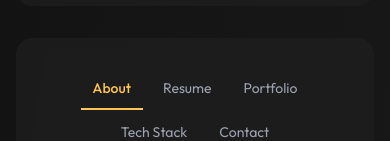
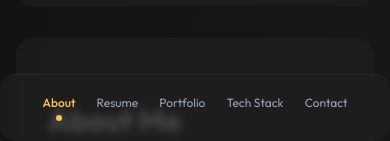
Before and after one commit to prashanttc/portfolio2.0, a Next.js app: page / in a window 390 px wide. Shown: the part 703-844 px from the top of the page. Built offline with nearby package versions, Linux system fonts and the light colour scheme; a web font is replaced by a local one.

Commit message:
bottom nav

```diff
--- a/app/page.tsx
+++ b/app/page.tsx
@@ -4,9 +4,11 @@ import { useState, useEffect } from "react"
 import { Sidebar } from "@/components/sidebar"
 import { MainContent } from "@/components/main-content"
 import { motion } from "framer-motion"
+import { BottomNavigation } from "@/components/BottomNavigation"
 
 export default function Home() {
   const [isLoading, setIsLoading] = useState(true)
+  const [activeSection, setActiveSection] = useState("about")
 
   useEffect(() => {
     // Simulate loading
@@ -44,7 +46,8 @@ export default function Home() {
           animate={{ opacity: 1, y: 0 }}
           transition={{ duration: 0.5, delay: 0.2 }}
         >
-          <MainContent />
+          <MainContent Section={activeSection}/>
+          <BottomNavigation setActiveSection={setActiveSection} activeSection={activeSection}/>
         </motion.div>
       </div>
     </main>
--- /dev/null
+++ b/components/BottomNavigation.tsx
@@ -0,0 +1,58 @@
+"use client"
+
+import { navItems } from "@/contants"
+import { motion } from "framer-motion"
+import { useEffect, useState } from "react"
+
+interface NavigationProps {
+    activeSection: string
+    setActiveSection: (section: string) => void
+  }
+
+
+export function BottomNavigation({ activeSection, setActiveSection }: NavigationProps) {
+
+  // Track screen size to toggle between top and bottom nav
+  const [isMobile, setIsMobile] = useState(false)
+
+  useEffect(() => {
+    const handleResize = () => {
+      setIsMobile(window.innerWidth < 768)
+    }
+
+    handleResize()
+    window.addEventListener("resize", handleResize)
+    return () => window.removeEventListener("resize", handleResize)
+  }, [])
+
+  return (
+    <>
+      {/* Bottom Nav: visible only on mobile */}
+      {isMobile && (
+        <nav className="fixed bottom-0 left-0 right-0 z-50 bg-[#1e1e1e]/80 backdrop-blur-sm rounded-2xl p-8  border-t border-gray-800 flex justify-around py-5 md:hidden">
+          {navItems.map((item) => (
+            <motion.button
+              key={item.id}
+              onClick={() => setActiveSection(item.id)}
+              className={`flex flex-col items-center text-xs ${
+                activeSection === item.id ? "text-accent font-medium" : "text-gray-400 hover:text-white"
+              }`}
+              whileTap={{ scale: 0.9 }}
+            >
+              <span>{item.label}</span>
+              {activeSection === item.id && (
+                <motion.div
+                  className="w-1.5 h-1.5 rounded-full bg-accent mt-1"
+                  layoutId="dot"
+                  initial={{ opacity: 0 }}
+                  animate={{ opacity: 1 }}
+                  transition={{ duration: 0.3 }}
+                />
+              )}
+            </motion.button>
+          ))}
+        </nav>
+      )}
+    </>
+  )
+}
--- a/components/main-content.tsx
+++ b/components/main-content.tsx
@@ -9,11 +9,11 @@ import { TechStackSection } from "@/components/tech-stack-section"
 import { ContactSection } from "@/components/contact-section"
 import { AnimatePresence, motion } from "framer-motion"
 
-export function MainContent() {
-  const [activeSection, setActiveSection] = useState("about")
+export function MainContent({Section}:{Section:string}) {
+  const [activeSection, setActiveSection] = useState("")
 
   const renderSection = () => {
-    switch (activeSection) {
+    switch (activeSection || Section) {
       case "about":
         return <AboutSection />
       case "resume":
@@ -30,7 +30,7 @@ export function MainContent() {
   }
 
   return (
-    <div className="bg-[#1e1e1e]/80 backdrop-blur-sm rounded-2xl p-8">
+    <div className=" bg-[#1e1e1e]/80 backdrop-blur-sm rounded-2xl p-8">
       <Navigation activeSection={activeSection} setActiveSection={setActiveSection} />
 
       <AnimatePresence mode="wait">
--- a/components/navigation.tsx
+++ b/components/navigation.tsx
@@ -1,5 +1,6 @@
 "use client"
 
+import { navItems } from "@/contants"
 import { motion } from "framer-motion"
 
 interface NavigationProps {
@@ -8,21 +9,16 @@ interface NavigationProps {
 }
 
 export function Navigation({ activeSection, setActiveSection }: NavigationProps) {
-  const navItems = [
-    { id: "about", label: "About" },
-    { id: "resume", label: "Resume" },
-    { id: "portfolio", label: "Portfolio" },
-    { id: "tech-stack", label: "Tech Stack" },
-    { id: "contact", label: "Contact" },
-  ]
 
   return (
-    <nav className="flex flex-wrap justify-center md:justify-end gap-2 md:gap-6">
+    <>
+      {/* Top Nav: visible on md and above */}
+      <nav className="hidden md:flex flex-wrap justify-end gap-6">
         {navItems.map((item) => (
           <motion.button
             key={item.id}
             onClick={() => setActiveSection(item.id)}
-          className={`relative px-3 py-2 text-sm md:text-base transition-colors ${
+            className={`relative px-3 py-2 text-base transition-colors ${
               activeSection === item.id ? "text-accent font-medium" : "text-gray-400 hover:text-white"
             }`}
             whileHover={{ scale: 1.05 }}
@@ -41,5 +37,7 @@ export function Navigation({ activeSection, setActiveSection }: NavigationProps)
           </motion.button>
         ))}
       </nav>
+
+    </>
   )
 }
--- a/contants/index.ts
+++ b/contants/index.ts
@@ -156,3 +156,10 @@ export   const projects = [
       level: "Beginner",
     },
   ]
+  export const navItems = [
+    { id: "about", label: "About" },
+    { id: "resume", label: "Resume" },
+    { id: "portfolio", label: "Portfolio" },
+    { id: "tech-stack", label: "Tech Stack" },
+    { id: "contact", label: "Contact" },
+  ]
```
Lines whose indentation alone changed are shown as unchanged.
